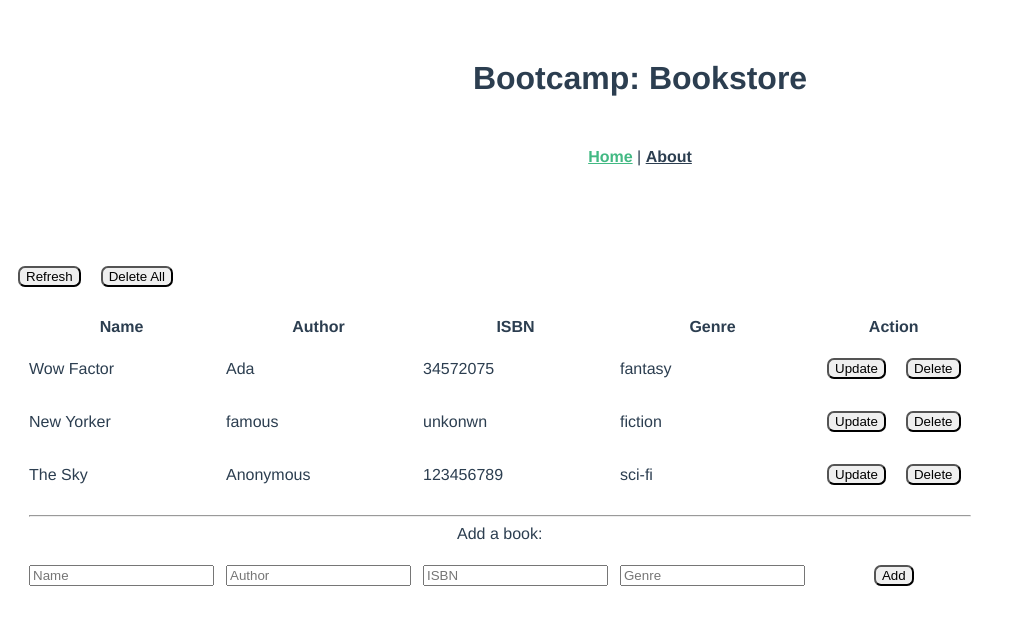
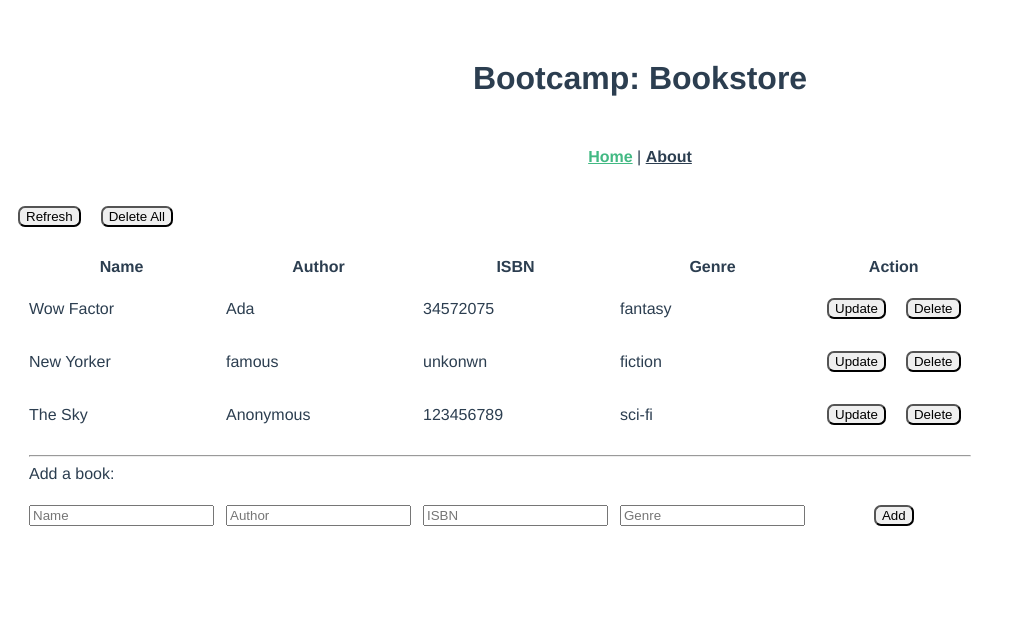
Before and after one commit to henry-chen-2020/vue-bookstore, a Vue app: page /#/ in a window 1280 px wide. Shown: the top 624 px of the page, without its empty margins (0-1016 px from the left). Built offline with nearby package versions, Linux system fonts and the light colour scheme.

Commit message:
clean up

```diff
--- a/src/App.vue
+++ b/src/App.vue
@@ -25,16 +25,13 @@ export default Vue.extend({
   text-align: center;
   color: #2c3e50;
 }
-
 #nav {
   padding: 30px;
 }
-
 #nav a {
   font-weight: bold;
   color: #2c3e50;
 }
-
 #nav a.router-link-exact-active {
   color: #42b983;
 }
--- a/src/components/BookHead.vue
+++ b/src/components/BookHead.vue
@@ -7,20 +7,3 @@
     <th class="cell">Action</th>
   </tr>
 </template>
-
-<script lang="ts">
-import Vue from 'vue'
-export default Vue.extend({
-  name: "bookHead"
-})
-</script>
-
-<style scoped>
-div.row {
-  width: 100%
-}
-span.cell {
-  margin: 0px;
-  padding: 0px
-}
-</style>
--- a/src/components/BookList.vue
+++ b/src/components/BookList.vue
@@ -54,7 +54,7 @@ table {
   border: true;
   border-spacing: 10px;
 }
-tbody {
+tbody, tfoot {
   text-align: left;
 }
 div.tools {
--- a/src/components/Header.vue
+++ b/src/components/Header.vue
@@ -8,13 +8,6 @@
   </div>
 </template>
 
-<script lang="ts">
-import Vue from 'vue'
-export default Vue.extend({
-
-})
-</script>
-
 <style scoped>
 h1 {
   text-align: center;
--- a/src/views/Home.vue
+++ b/src/views/Home.vue
@@ -1,7 +1,6 @@
 <template>
   <div class="home">
-    <BookList v-bind:books="books"
-      v-on:refresh="refresh" v-on:delete-all="deleteAll" />
+    <BookList v-bind:books="books" v-on:refresh="refresh" v-on:delete-all="deleteAll" />
   </div>
 </template>
 
@@ -32,7 +31,7 @@ const BOOKS = [{
       }];
 
 export default {
-  name: 'App',
+  name: 'home',
   components: {
     BookList
   },
@@ -80,19 +79,11 @@ export default {
     this.fetchBooks();
     updateBus.$on('add-a-book', (payload) => this.addBook(payload));
     updateBus.$on('delete-book', (bookID) => this.deleteBook(bookID));
-}
+  }
 }
 </script>
 
 <style>
-div.home {
-  font-family: Avenir, Helvetica, Arial, sans-serif;
-  -webkit-font-smoothing: antialiased;
-  -moz-osx-font-smoothing: grayscale;
-  /* text-align: left; */
-  color: #2c3e50;
-  margin-top: 60px;
-}
 button {
   margin: 10px;
   border-radius: 7px;
```
Also changed, not shown: src/components/BookForm.vue (line endings or trailing spaces), src/components/BookItem.vue (line endings or trailing spaces).
